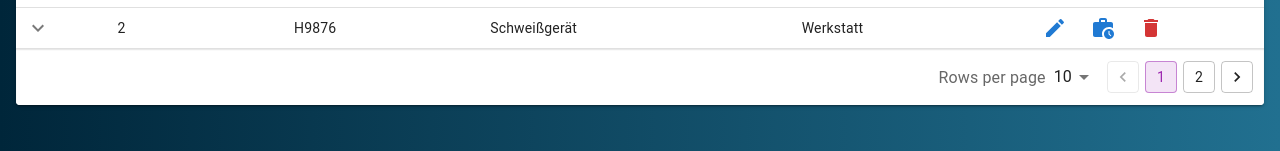
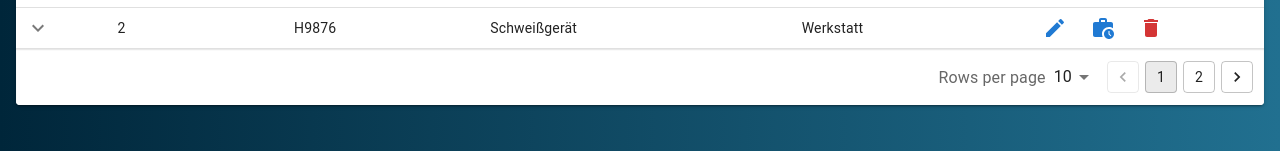
Before and after one commit to it231514/equipment-monitor, a Next.js app in the folder frontend/: page /equipment/list in a window 1280 px wide. Shown: the part 568-719 px from the top of the page. Built offline with nearby package versions, Linux system fonts and the light colour scheme.

Commit message:
add different button colors

```diff
--- a/frontend/app/equipment/list/table.tsx
+++ b/frontend/app/equipment/list/table.tsx
@@ -77,10 +77,10 @@ export default function EquipmentTable({ tableData }: Props) {
       columnVisibility: {},
     },
     muiPaginationProps: {
-      color: "secondary",
       rowsPerPageOptions: [1, 10, 25, 50, 100],
       shape: "rounded",
       variant: "outlined",
+      className: "[&_.Mui-selected]:bg-[#fbdc00]",
     },
     mrtTheme: (theme) => ({}),
     muiDetailPanelProps(props) {
```
